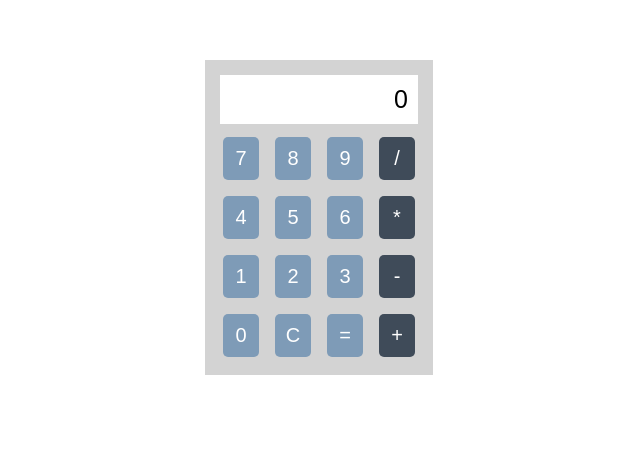
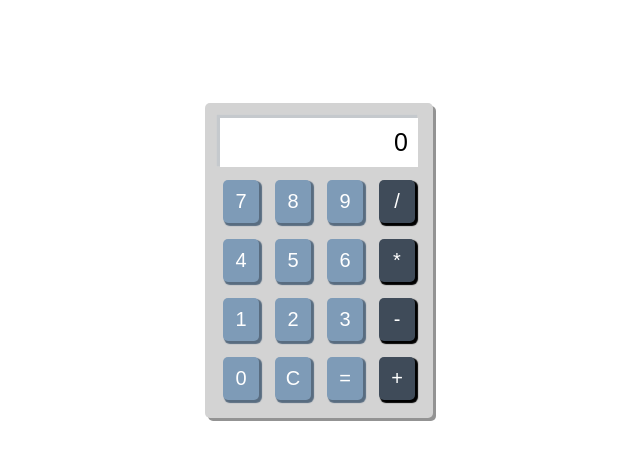
Before and after one commit to nbrown0000/calculator-app, a website built with webpack: page index.html in a window 1280 px wide. Shown: the part 140-600 px from the top of the page, without its empty margins (321-961 px from the left). Built offline with nearby package versions, Linux system fonts and the light colour scheme.

Commit message:
Add styling to buttons and container

```diff
--- a/css/styles.css
+++ b/css/styles.css
@@ -9,6 +9,8 @@ body {
 }
 
 body {
+  width: 100vw;
+  height: 100vh;
   display: flex;
   align-items: center;
   justify-content: center;
@@ -17,19 +19,19 @@ body {
 
 .container {
   display: flex;
-  margin-top: 200px;
-  background-color: lightgrey;
+  background-color: #d3d3d3;
   padding: 10px;
   display: grid;
   grid-template-columns: repeat(4, 1fr);
   grid-template-rows: repeat(5, 1fr);
+  border-radius: 5px;
+  box-shadow: 3px 3px 0 0 #939393;
 }
 
 .display {
   grid-column: 1 / span 4;
   grid-row: 1 / span 1;
   margin: 5px;
-  /* height: 40px; */
   background-color: white;
   font-size: 25px;
   font-weight: lighter;
@@ -37,6 +39,7 @@ body {
   justify-content: flex-end;
   align-items: center;
   padding: 10px;
+  box-shadow: -2px -2px 1px 1px #c5c9cd;
 }
 
 .numbers {
@@ -65,9 +68,21 @@ body {
 .numbers .btn {
   background-color: #7E9BB7;
   color: white;
+  box-shadow: 2px 2px 1px 1px #586c80;
+}
+.numbers .btn:active {
+  transform: translateY(1px);
+  transform: translateX(1px);
+  box-shadow: 1px 1px 1px 1px #586c80;
 }
 
 .operators .btn {
   background-color: #3F4B59;
   color: white;
+  box-shadow: 2px 2px 1px 1px #000;
 }
+.operators .btn:active {
+  transform: translateY(1px);
+  transform: translateX(1px);
+  box-shadow: 1px 1px 1px 1px #000;
+}
```
